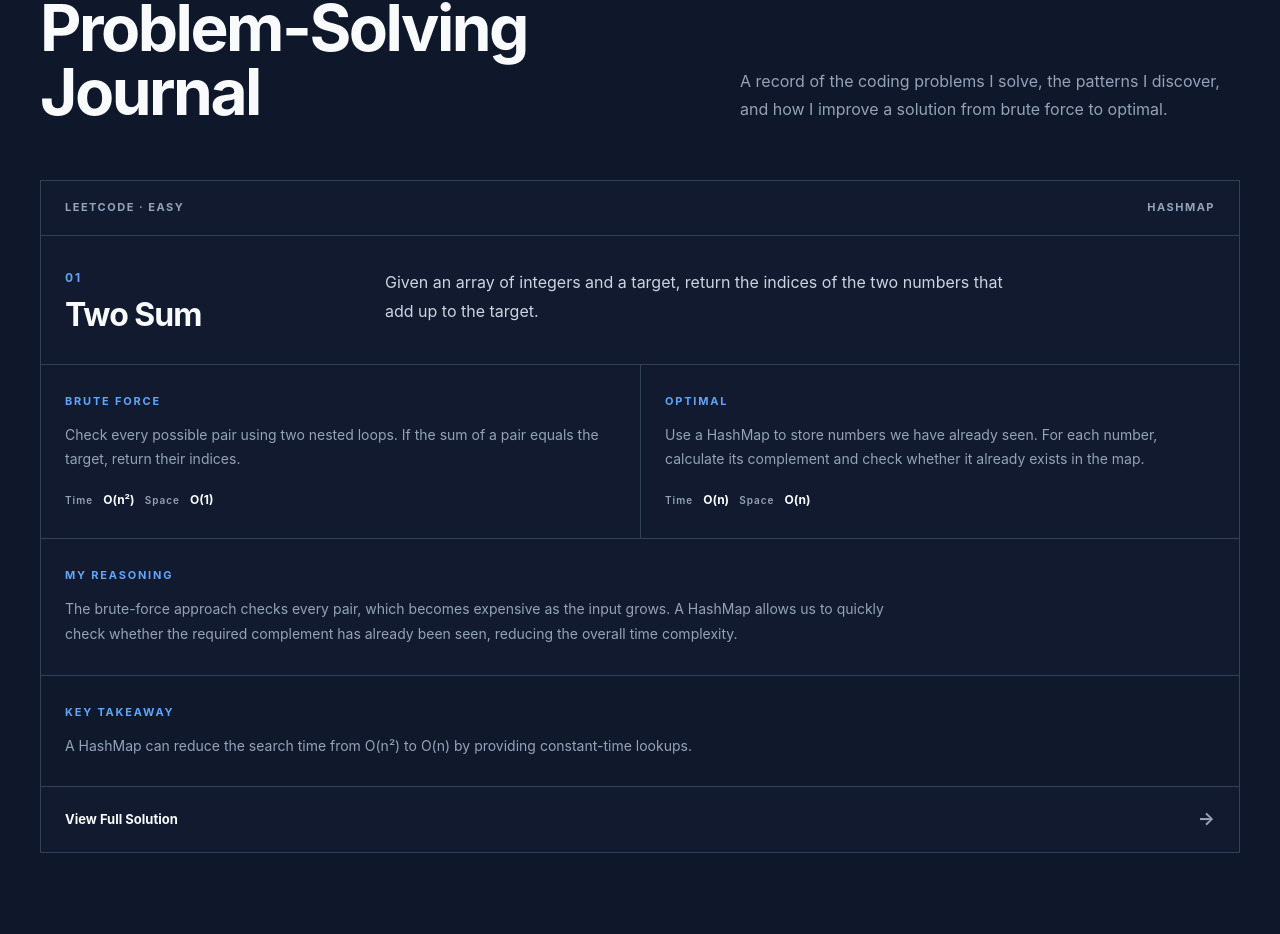
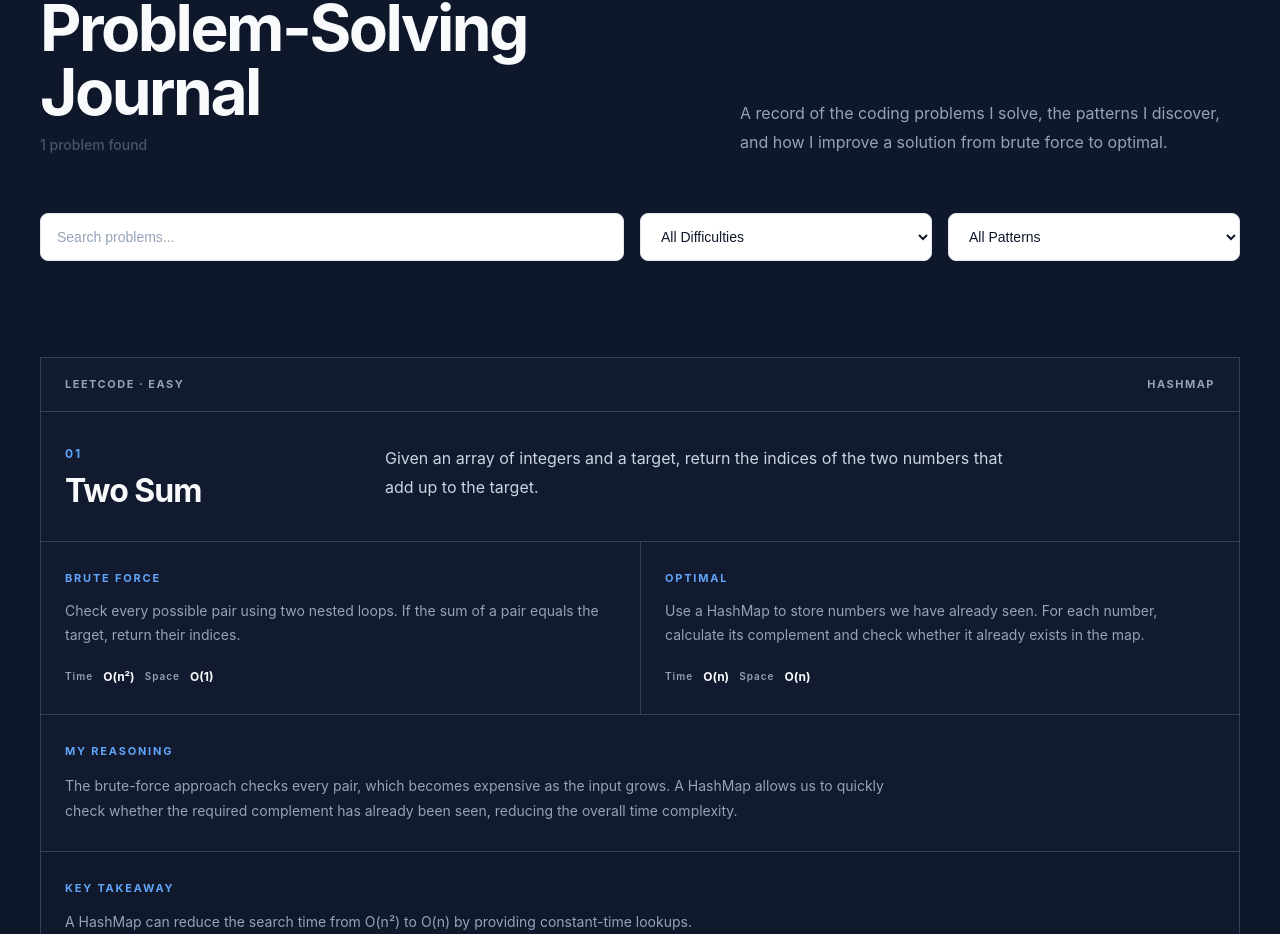
Before and after one commit to PosaKarthik/posa-karthik-portfolio, a React (Vite) app: page / in a window 1280 px wide. Shown: the part 3417-4351 px from the top of the page. Built offline with nearby package versions, Linux system fonts and the light colour scheme.

Commit message:
feat: added problem journal filters

```diff
--- a/src/components/ProblemSolving.jsx
+++ b/src/components/ProblemSolving.jsx
@@ -1,6 +1,28 @@
+import { useState } from "react";
 import problems from "../data/problems";
 
 function ProblemSolving() {
+  const [searchTerm, setSearchTerm] = useState("");
+  const [difficulty, setDifficulty] = useState("All");
+  const [pattern, setPattern] = useState("All");
+  const filteredProblems = problems.filter((problem) => {
+    const matchesSearch = problem.title
+      .toLowerCase()
+      .includes(searchTerm.toLowerCase());
+
+    const matchesDifficulty =
+      difficulty === "All" || problem.difficulty === difficulty;
+
+    const matchesPattern = pattern === "All" || problem.pattern === pattern;
+
+    return matchesSearch && matchesDifficulty && matchesPattern;
+  });
+  const difficulties = ["All", "Easy", "Medium", "Hard"];
+
+  const patterns = [
+    "All",
+    ...new Set(problems.map((problem) => problem.pattern)),
+  ];
   return (
     <section id="problems" className="problem-solving">
       <div className="problem-solving-container">
@@ -9,6 +31,10 @@ function ProblemSolving() {
             <p className="section-label section-label-dark">HOW I THINK</p>
 
             <h2>Problem-Solving Journal</h2>
+            <p className="problem-count">
+              {filteredProblems.length}{" "}
+              {filteredProblems.length === 1 ? "problem" : "problems"} found
+            </p>
           </div>
 
           <p>
@@ -16,9 +42,40 @@ function ProblemSolving() {
             and how I improve a solution from brute force to optimal.
           </p>
         </div>
+        <div className="problem-filters">
+          <input
+            type="text"
+            placeholder="Search problems..."
+            value={searchTerm}
+            onChange={(event) => setSearchTerm(event.target.value)}
+          />
+
+          <select
+            value={difficulty}
+            onChange={(event) => setDifficulty(event.target.value)}
+          >
+            {difficulties.map((item) => (
+              <option key={item} value={item}>
+                {item === "All" ? "All Difficulties" : item}
+              </option>
+            ))}
+          </select>
+
+          <select
+            value={pattern}
+            onChange={(event) => setPattern(event.target.value)}
+          >
+            {patterns.map((item) => (
+              <option key={item} value={item}>
+                {item === "All" ? "All Patterns" : item}
+              </option>
+            ))}
+          </select>
+        </div>
 
         <div className="problem-list">
-          {problems.map((problem) => (
+          {filteredProblems.length > 0 ? (
+            filteredProblems.map((problem) => (
               <article className="problem-card" key={problem.id}>
                 <div className="problem-card-top">
                   <span>
@@ -86,7 +143,15 @@ function ProblemSolving() {
                   <span>→</span>
                 </a>
               </article>
-          ))}
+            ))
+          ) : (
+            <div className="problem-empty">
+              <h3>No problems found.</h3>
+              <p>
+                Try changing your search or filters to find another problem.
+              </p>
+            </div>
+          )}
         </div>
       </div>
     </section>
--- a/src/index.css
+++ b/src/index.css
@@ -679,6 +679,45 @@ section > div {
   gap: 48px;
 }
 
+/* PROBLEM FILTERS */
+
+.problem-filters {
+  display: grid;
+  grid-template-columns: 2fr 1fr 1fr;
+  gap: 16px;
+  margin-bottom: 40px;
+}
+
+.problem-filters input,
+.problem-filters select {
+  width: 100%;
+  padding: 14px 16px;
+
+  border: 1px solid var(--border);
+  border-radius: 8px;
+
+  background: var(--bg-secondary);
+  color: var(--text-primary);
+
+  font-size: 14px;
+  outline: none;
+
+  transition:
+    border-color 0.2s ease,
+    box-shadow 0.2s ease;
+}
+
+.problem-filters input::placeholder {
+  color: var(--text-muted);
+}
+
+.problem-filters input:focus,
+.problem-filters select:focus {
+  border-color: var(--accent);
+
+  box-shadow: 0 0 0 3px rgba(37, 99, 235, 0.1);
+}
+
 .problem-solving-heading h2 {
   font-size: clamp(40px, 5vw, 64px);
 
@@ -1372,6 +1411,12 @@ section > div {
     padding: 18px 20px;
   }
 
+  .problem-filters {
+    grid-template-columns: 1fr;
+    gap: 12px;
+    margin-bottom: 30px;
+  }
+
   /* Learning */
 
   .learning-item {
@@ -1658,3 +1703,31 @@ section > div {
 .problem-code-wrapper .problem-code {
   margin-top: 28px;
 }
+
+.problem-empty {
+  padding: 60px 24px;
+  text-align: center;
+
+  border: 1px dashed var(--border);
+  border-radius: 12px;
+
+  background: var(--bg-secondary);
+}
+
+.problem-empty h3 {
+  margin-bottom: 8px;
+  font-size: 20px;
+  color: var(--text-primary);
+}
+
+.problem-empty p {
+  color: var(--text-secondary);
+  font-size: 14px;
+}
+
+.problem-count {
+  margin-top: 10px;
+  color: var(--text-secondary);
+  font-size: 14px;
+  font-weight: 500;
+}
```
Lines whose indentation alone changed are shown as unchanged.
